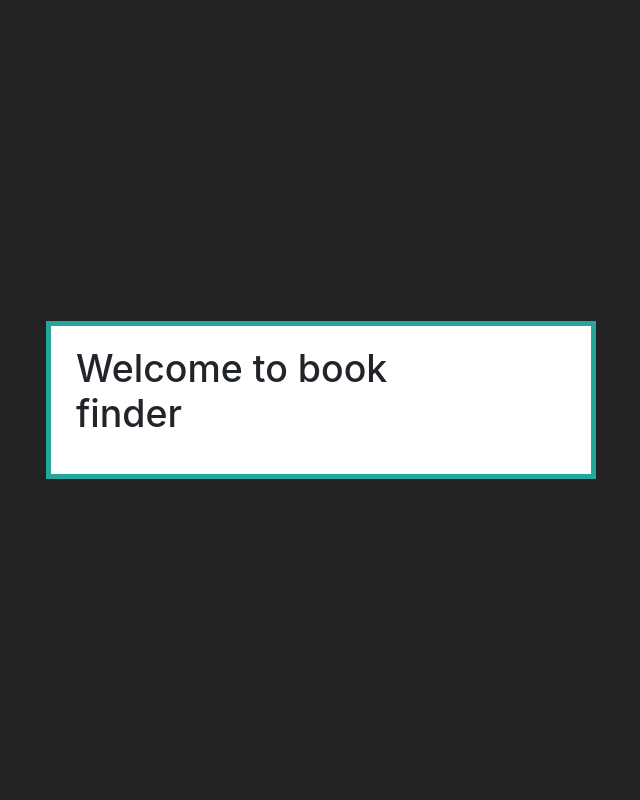
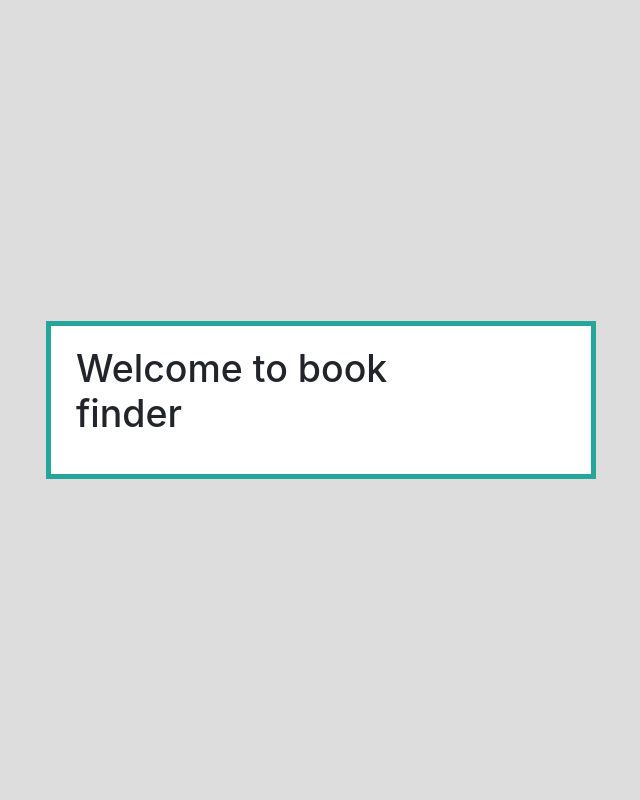
Before and after one commit to justinembawomye/books-review, a Flask app: page / in a window 1280 px wide. Shown: the whole page, without its empty margins (319-959 px from the left). Run offline with Flask 2, Linux system fonts and the light colour scheme; some libraries are stand-ins or nearby versions.

Commit message:
change page background color from black to white

```diff
--- a/static/css/style.css
+++ b/static/css/style.css
@@ -1,5 +1,5 @@
 body {
-  background: #222;
+  background: #ddd;
   /* background: linear-gradient(rgba(0, 0, 0, 0.5), rgba(0, 0, 0, 0.5)), url('https://unsplash.it/1200/800/?random'); */
   background-repeat: no-repeat;
   background-size: cover;
```
